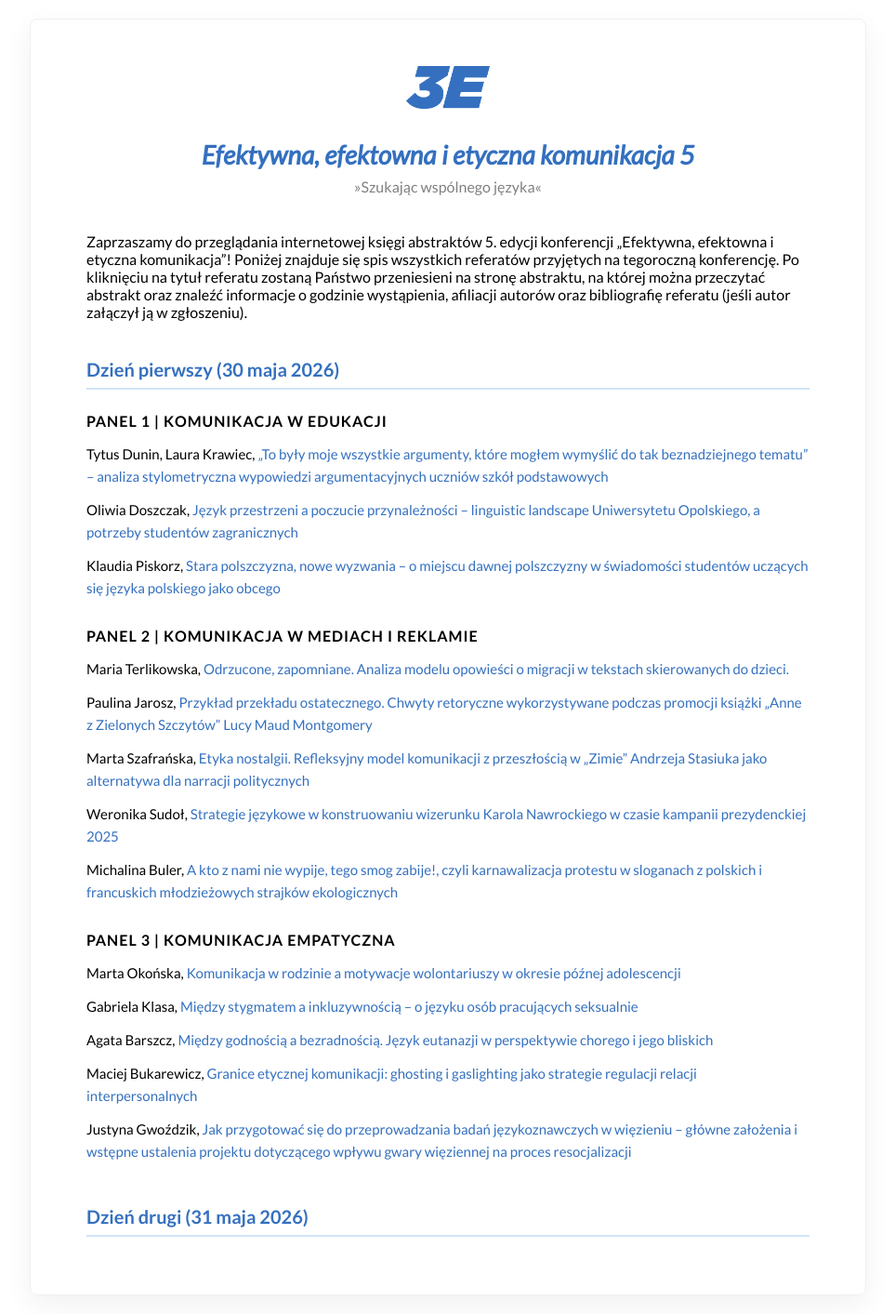
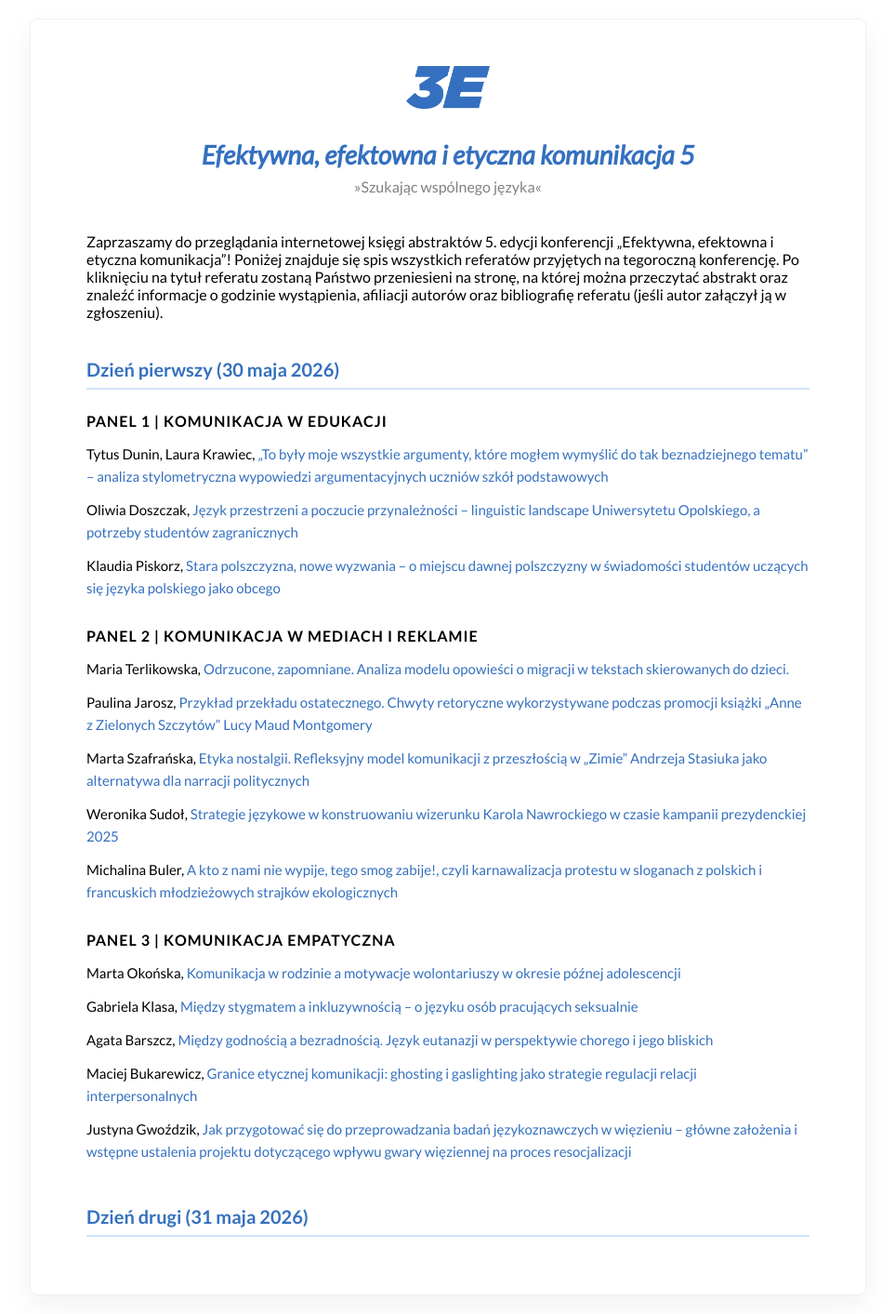
Before and after one commit to tytusdunin/3e5, a Jekyll site: the page built from index.md, in a window 1280 px wide. Shown: the whole page at 93% size, without its empty margins (158-1121 px from the left). Built offline with Jekyll 4.4.1, drawn with Linux system fonts in a browser that asks for light colours.

```diff
--- a/index.md
+++ b/index.md
@@ -4,7 +4,7 @@ title: "Efektywna, efektowna i etyczna komunikacja 5"
 subtitle: "»Szukając wspólnego języka«"
 ---
 
-Zaprzaszamy do przeglądania internetowej księgi abstraktów 5. edycji konferencji „Efektywna, efektowna i etyczna komunikacja”! Poniżej znajduje się spis wszystkich referatów przyjętych na tegoroczną konferencję. Po kliknięciu na tytuł referatu zostaną Państwo przeniesieni na stronę abstraktu, na której można przeczytać abstrakt oraz znaleźć informacje o godzinie wystąpienia, afiliacji autorów oraz bibliografię referatu (jeśli autor załączył ją w zgłoszeniu).
+Zaprzaszamy do przeglądania internetowej księgi abstraktów 5. edycji konferencji „Efektywna, efektowna i etyczna komunikacja”! Poniżej znajduje się spis wszystkich referatów przyjętych na tegoroczną konferencję. Po kliknięciu na tytuł referatu zostaną Państwo przeniesieni na stronę, na której można przeczytać abstrakt oraz znaleźć informacje o godzinie wystąpienia, afiliacji autorów oraz bibliografię referatu (jeśli autor załączył ją w zgłoszeniu).
 
 ## Dzień pierwszy (30 maja 2026)
 
```
Also changed, not shown: favicon.ico (added).
